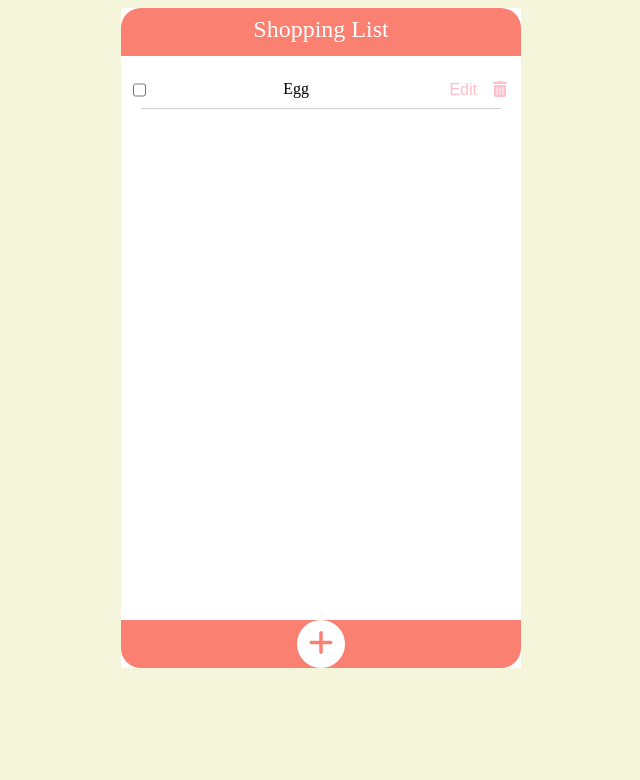
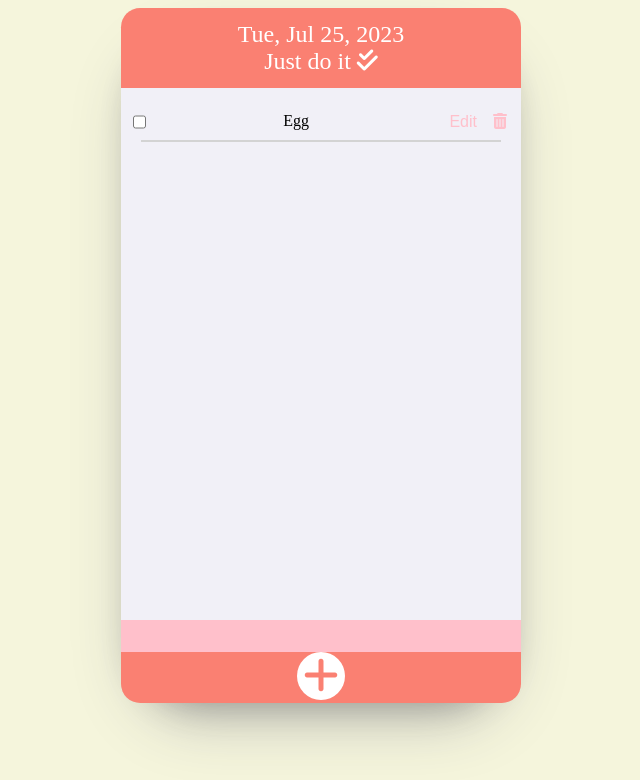
Before and after one commit to lhpark114/JS-ShoppingList, a plain HTML site: page index.html in a window 1280 px wide. Shown: the whole page, without its empty margins (319-959 px from the left). Drawn offline with Linux system fonts and the light colour scheme.

Commit message:
ShoppingList

```diff
--- /dev/null
+++ b/date.js
@@ -0,0 +1,19 @@
+'useStrict'
+
+function todaysDate() {
+  let date = new Date();
+  let options = {
+    weekday: 'short',
+    month: 'short',
+    day: 'numeric',
+    day: '2-digit',
+    year: 'numeric',
+  };
+  let formattedDate = date.toLocaleDateString(undefined, options);
+  const header = document.querySelector('.header__date');
+  header.innerHTML = ` ${formattedDate}
+
+  `;
+  return header;
+}
+todaysDate();
--- a/index.html
+++ b/index.html
@@ -6,6 +6,7 @@
     <meta name="viewport" content="width=device-width, initial-scale=1.0" />
     <title>TodoList</title>
     <script src="script.js" defer></script>
+    <script src="date.js" defer></script>
     <script
       src="https://kit.fontawesome.com/dde5490d2b.js"
       crossorigin="anonymous"></script>
@@ -17,7 +18,13 @@
   </head>
   <body>
     <section class="list">
-      <header class="header">Shopping List</header>
+      <header class="header">
+        <div class="header__date"></div>
+        <div class="header__name">
+        Just do it <i class="fa-solid fa-check-double"></i>
+        </div>
+    </header>
+
       <ul class="items">
         <li class="item_row">
           <div class="item">
--- a/script.js
+++ b/script.js
@@ -62,7 +62,6 @@ editBTN.addEventListener('click', (event) => {
     newItemInput.value = '';
     editBTN.innerText = 'Edit';
   } else {
-    console.log('dfdfdfdf');
     itemName.innerHTML = '';
 
     newItemInput.type = 'text';
--- a/style.css
+++ b/style.css
@@ -12,17 +12,23 @@ body {
 }
 
 .list {
-  width: 400px;
+  background-color: #f1f0f7;
+  border-radius: 1.25rem;
+  width: 25rem;
   margin: auto;
-  background-color: white;
+  /* box shadow */
+  border-radius: 5rem;
+  border-radius: 5rem;
+  box-shadow: rgba(50, 50, 93, 0.25) 0px 30px 60px -12px,
+    rgba(0, 0, 0, 0.3) 0px 18px 36px -18px;
 }
 
 .header {
-  height: 48px;
-  padding: 8px;
-  font-size: 24px;
+  height: 5rem;
+  padding: 0.8rem;
+  font-size: 1.5rem;
   background-color: salmon;
-  border-radius: 20px 20px 0 0;
+  border-radius: 1.2rem 1.2rem 0 0;
   color: white;
 }
 
@@ -34,13 +40,13 @@ body {
 .item {
   display: flex;
   justify-content: space-between;
-  padding: 8px;
+  padding: 0.5rem;
 }
 
-
-.item_edit, .item_delete {
+.item_edit,
+.item_delete {
   color: pink;
-  font-size: 16px;
+  font-size: 1rem;
   transition: all 300ms ease-in;
   border: none;
   background-color: transparent;
@@ -53,46 +59,46 @@ body {
   cursor: pointer;
 }
 
-
 .item input[type='checkbox']:checked + label {
   opacity: 0.5;
   text-decoration: line-through;
   text-decoration-color: red;
   text-decoration-style: dashed;
-  text-decoration-thickness: 3px;
+  text-decoration-thickness: 0.2rem;
 }
 
-
-.footer_input::placeholder{
-    color: var(--primarytext);
+.footer_input::placeholder {
+  color: var(--primarytext);
 }
-
 
 .item_divider {
   width: 90%;
-  height: 1px;
+  height: 0.1rem;
   background-color: lightgray;
   margin: auto;
 }
 
 .footer {
+  height: 5.2rem;
   background-color: salmon;
-  border-radius: 0 0 20px 20px;
+  border-radius: 0 0 1.2rem 1.2rem;
 }
 
 .footer_input {
   width: 100%;
-  height: 32px;
-  border: none;
-  outline: none;
-  font-size: 24px;
-  padding: 0 16px;
+  padding: 0.2rem 0.2rem;
+  height: 2rem;
+  border: 1rem red;
+  outline: red;
+  font-size: 1rem;
+  padding: 0 1rem;
+  background-color: pink;
 }
 
 .footer_button {
-  width: 48px;
-  height: 48px;
-  font-size: 28px;
+  width: 3rem;
+  height: 3rem;
+  font-size: 2.5rem;
   background-color: white;
   border-radius: 50%;
   border: none;
```
Also changed, not shown: 1 other file.
